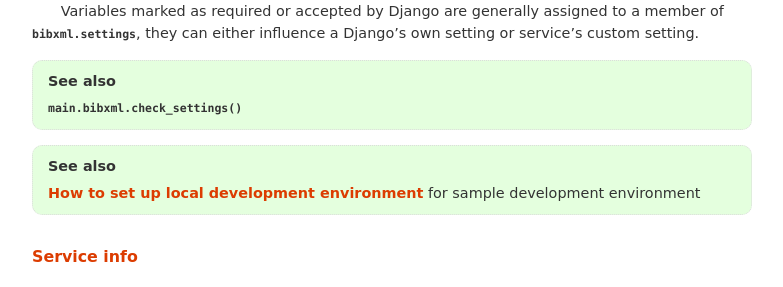
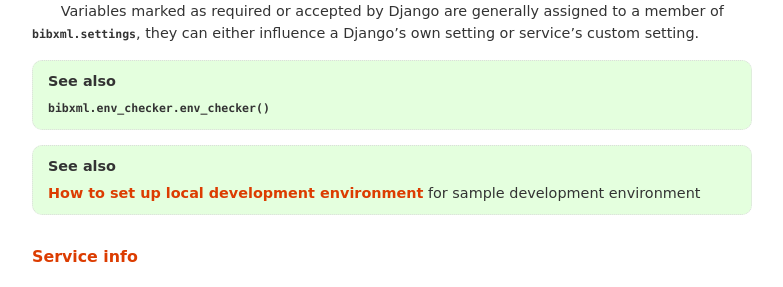
Before and after one commit to ietf-tools/bibxml-service, a Sphinx documentation site: the page built from docs/ref/env.rst, in a window 1280 px wide and 900 px high, scrolled down 369 px. Shown: the part 159-446 px from the top of the window, without its empty margins (248-1031 px from the left). Built offline with Sphinx 7.4.7, drawn with Linux system fonts in a browser that asks for light colours; pages that are not in the unit, such as notebooks, are missing from menus.

Commit message:
docs: document the `env_checker()` function

```diff
--- a/docs/ref/env.rst
+++ b/docs/ref/env.rst
@@ -17,7 +17,7 @@
 they can either influence a Django’s own setting
 or service’s custom setting.
 
-.. seealso:: :func:`main.bibxml.check_settings()`
+.. seealso:: :func:`bibxml.env_checker.env_checker()`
 
 .. seealso:: :doc:`/howto/develop-locally` for sample development environment
 
--- a/docs/ref/modules/bibxml.rst
+++ b/docs/ref/modules/bibxml.rst
@@ -52,6 +52,12 @@
 Deployment helpers
 ==================
 
+``env_checker``
+---------------
+
+.. automodule:: bibxml.env_checker
+   :members:
+
 ``asgi``
 --------
 
```
